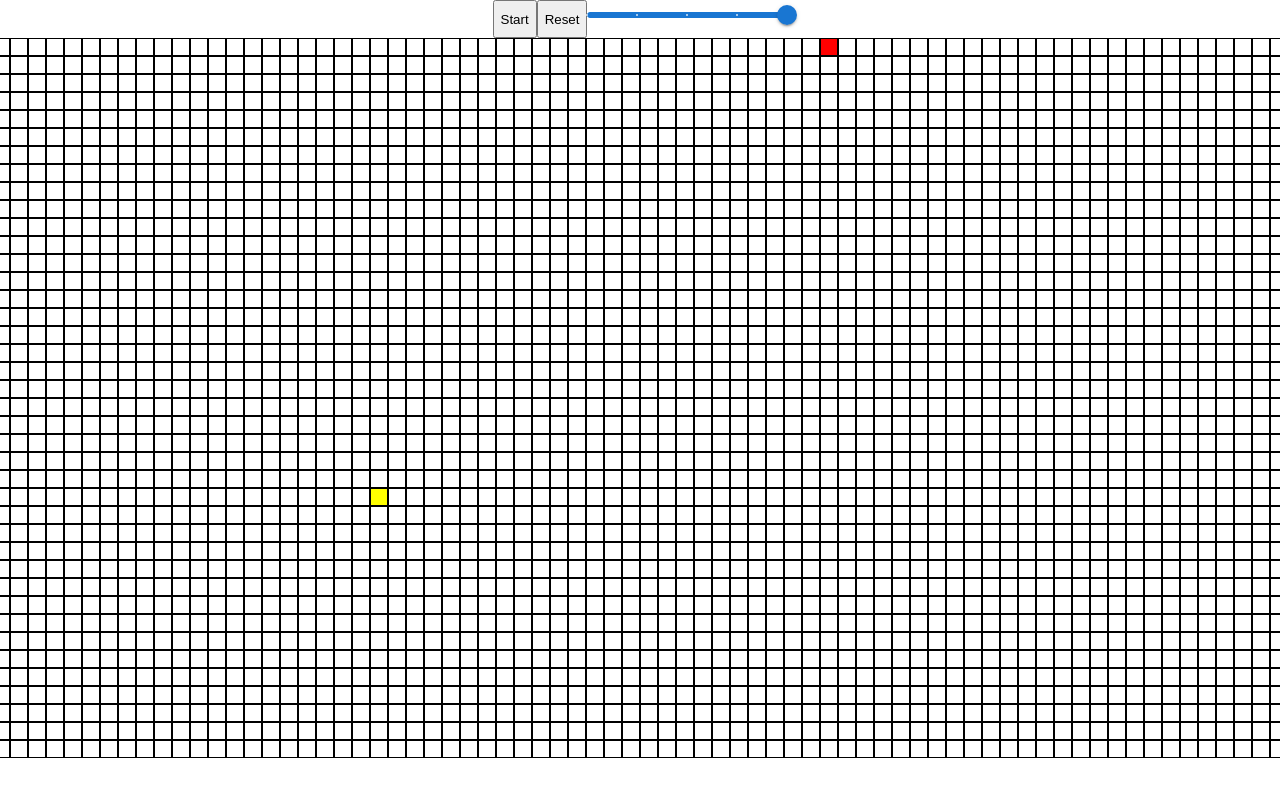
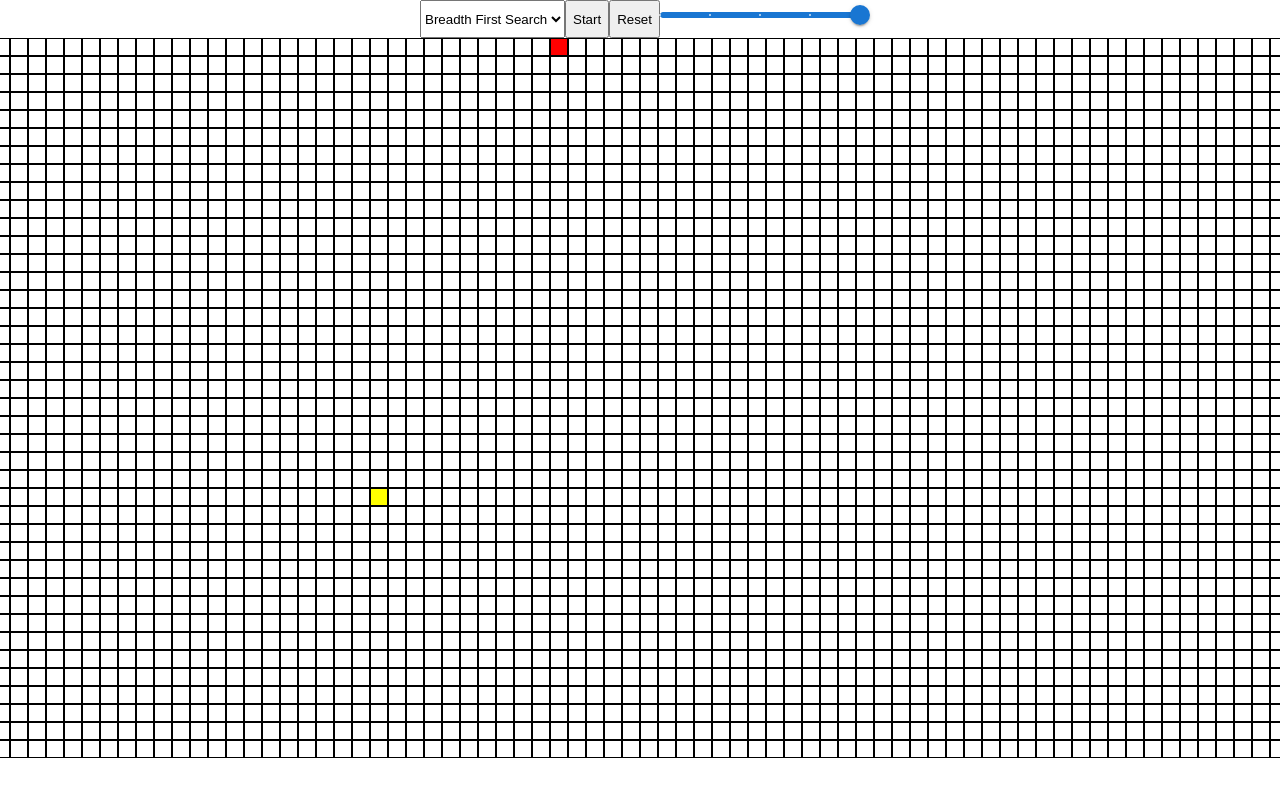
Before and after one commit to stephenjusto247/visualizing-search, a React (Create React App) app: page / in a window 1280 px wide. Shown: the top 796 px of the page. Built offline with nearby package versions, Linux system fonts and the light colour scheme.

Commit message:
implement breadth first search

```diff
--- a/src/App.jsx
+++ b/src/App.jsx
@@ -5,12 +5,14 @@ import Slider from '@mui/material/Slider';
 import { Context } from './Store';
 import Grid from './components/Grid';
 import depthFirstSearch from './lib/algorithms/depthFirstSearch';
+import breadthFirstSearch from './lib/algorithms/breadthFirstSearch';
 
 function App() {
   const [state, setState] = useContext(Context);
   const [startPos, setStartPos] = useState({ x: 25, y: 25 });
-  const [targetPos, setTargetPos] = useState({ x: 50, y: 0 });
+  const [targetPos, setTargetPos] = useState({ x: 35, y: 0 });
   const [gridSize, setGridSize] = useState({ numRows: 40, numCols: 80 });
+  const [algorithm, setAlgorithm] = useState('breadth');
   const [started, setStarted] = useState(false);
   const [needReset, setNeedReset] = useState(false);
   const [delay, setdelay] = useState(9);
@@ -47,12 +49,25 @@ function App() {
     }
   }
 
+  function runSelectedAlgorithm() {
+    switch (algorithm) {
+      case 'breadth':
+        return breadthFirstSearch(state.grid, startPos.x, startPos.y);
+      case 'depth':
+        return depthFirstSearch(state.grid, startPos.x, startPos.y);
+      default:
+        return breadthFirstSearch(state.grid, startPos.x, startPos.y);
+    }
+  }
+
   function handleStart() {
     if (!started) {
       handleReset();
       setStarted(true);
-      const { visitInOrder, shortestPath } = depthFirstSearch(state.grid, 25, 25);
-      console.log(visitInOrder);
+      const { visitInOrder, shortestPath } = runSelectedAlgorithm();
+      if (visitInOrder.length <= 0) {
+        setStarted(false);
+      }
       for (let i = 0; i < visitInOrder.length; i += 1) {
         const pos = visitInOrder[i];
         setTimeout(() => {
@@ -73,9 +88,17 @@ function App() {
     }
   }
 
+  function changeAlgorithm(e) {
+    setAlgorithm(e.target.value);
+  }
+
   return (
     <div style={{ display: 'flex', flexDirection: 'column', alignItems: 'center' }}>
       <div style={{ display: 'flex' }}>
+        <select value={algorithm} onChange={changeAlgorithm}>
+          <option value="breadth">Breadth First Search</option>
+          <option value="depth">Depth First Search</option>
+        </select>
         <button type="button" onClick={handleStart} disabled={started}>Start</button>
         <button type="button" onClick={handleReset} disabled={started}>Reset</button>
         <Box sx={{ width: 200 }}>
--- /dev/null
+++ b/src/lib/algorithms/breadthFirstSearch.js
@@ -0,0 +1,82 @@
+// up, right, down, left
+const xDirections = [0, 1, 0, -1];
+const yDirections = [-1, 0, 1, 0];
+let targetPos = null;
+
+function search(grid, startX, startY, path) {
+  const queue = [];
+  const parentNode = [];
+
+  for (let i = 0; i < grid.length; i += 1) {
+    const row = [];
+    for (let j = 0; j < grid[i].length; j += 1) {
+      row.push(false);
+    }
+    parentNode.push(row);
+  }
+
+  queue.push({ x: startX, y: startY });
+  parentNode[startY][startX] = true;
+
+  while (queue.length > 0) {
+    const currPos = queue.shift();
+    const { x, y } = currPos;
+    path.push(currPos);
+    if (grid[y][x].isTarget) {
+      targetPos = { x, y };
+      return parentNode;
+    }
+
+    for (let i = 0; i < 4; i += 1) {
+      const nextX = x + xDirections[i];
+      const nextY = y + yDirections[i];
+      if (nextY >= 0 && nextY < grid.length && nextX >= 0 && nextX < grid[nextY].length) {
+        const nextNode = grid[nextY][nextX];
+        if (!nextNode.isWall && !parentNode[nextY][nextX]) {
+          // eslint-disable-next-line no-param-reassign
+          parentNode[nextY][nextX] = currPos;
+          queue.push({ x: nextX, y: nextY });
+        }
+      }
+    }
+  }
+
+  return parentNode;
+}
+
+function reverseArray(arr) {
+  const reversedArray = [];
+
+  for (let i = arr.length - 1; i >= 0; i -= 1) {
+    reversedArray.push(arr[i]);
+  }
+
+  return reversedArray;
+}
+
+function reconstructPath(parentNode) {
+  const shortestPath = [];
+
+  let currPos = targetPos;
+  while (currPos) {
+    const currRow = parentNode[currPos.y];
+    if (currRow) currPos = currRow[currPos.x];
+    else currPos = null;
+    shortestPath.push(currPos);
+  }
+
+  return reverseArray(shortestPath);
+}
+
+module.exports = function breadthFirstSearch(grid, startX, startY) {
+  const path = [];
+  let shortestPath = [];
+
+  const parentNode = search(grid, startX, startY, path);
+  if (targetPos) shortestPath = reconstructPath(parentNode);
+
+  return {
+    visitInOrder: path,
+    shortestPath,
+  };
+};
--- a/src/lib/algorithms/depthFirstSearch.js
+++ b/src/lib/algorithms/depthFirstSearch.js
@@ -49,7 +49,6 @@ function reverseArray(arr) {
   return reversedArray;
 }
 
-// 1 2 3 4 5 6 7 8 9 10
 module.exports = function depthFirstSearch(grid, startX, startY) {
   const shortestPath = [];
   const path = [];
```
